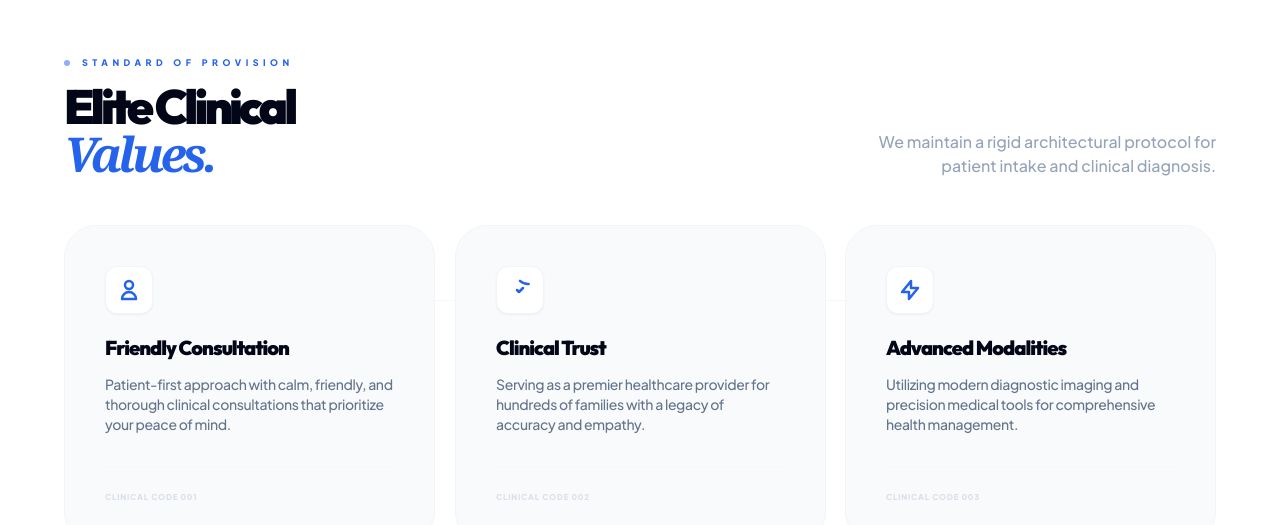
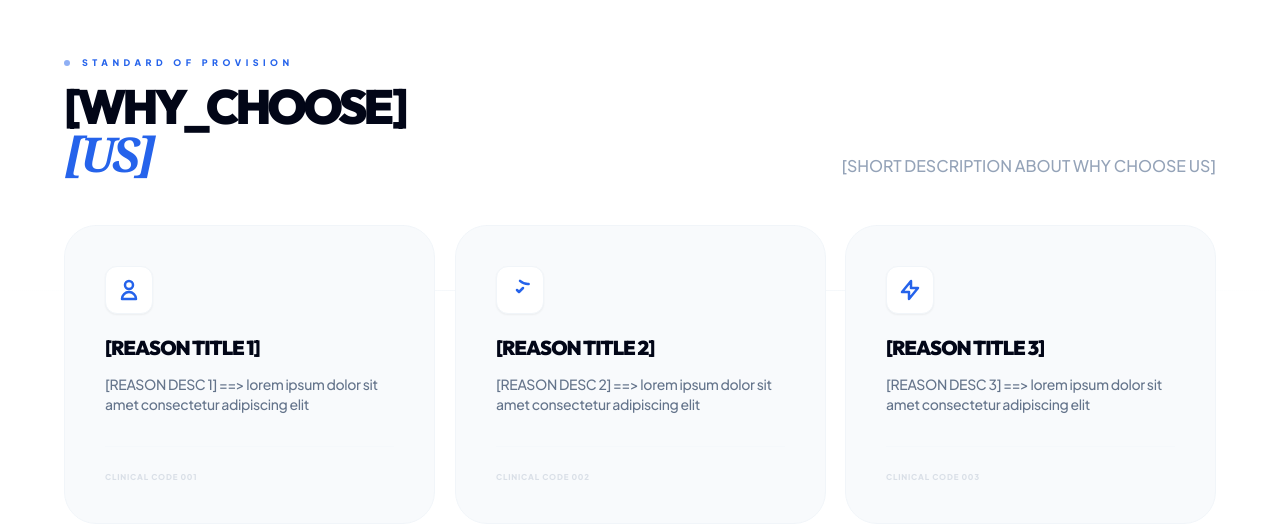
Before and after one commit to competitive7coder/Dr_Clinic, a React (Vite) app: page / in a window 1280 px wide. Shown: the part 2660-3185 px from the top of the page. Built offline with nearby package versions, Linux system fonts and the light colour scheme.

Commit message:
Added Demo details in WhyChoose

```diff
--- a/frontend/components/WhyChooseUs.tsx
+++ b/frontend/components/WhyChooseUs.tsx
@@ -2,9 +2,9 @@
 import React from 'react';
 
 const REASONS = [
-  { title: "Friendly Consultation", desc: "Patient-first approach with calm, friendly, and thorough clinical consultations that prioritize your peace of mind.", icon: "M16 7a4 4 0 11-8 0 4 4 0 018 0zM12 14a7 7 0 00-7 7h14a7 7 0 00-7-7z" },
-  { title: "Clinical Trust", desc: "Serving as a premier healthcare provider for hundreds of families with a legacy of accuracy and empathy.", icon: "M9 12l2 2 4-4m5.618-4.016A11.955 11.955 0 0112 2.944" },
-  { title: "Advanced Modalities", desc: "Utilizing modern diagnostic imaging and precision medical tools for comprehensive health management.", icon: "M13 10V3L4 14h7v7l9-11h-7z" }
+  { title: "[REASON TITLE 1]", desc: "[REASON DESC 1] ==> lorem ipsum dolor sit amet consectetur adipiscing elit", icon: "M16 7a4 4 0 11-8 0 4 4 0 018 0zM12 14a7 7 0 00-7 7h14a7 7 0 00-7-7z" },
+  { title: "[REASON TITLE 2]", desc: "[REASON DESC 2] ==> lorem ipsum dolor sit amet consectetur adipiscing elit", icon: "M9 12l2 2 4-4m5.618-4.016A11.955 11.955 0 0112 2.944" },
+  { title: "[REASON TITLE 3]", desc: "[REASON DESC 3] ==> lorem ipsum dolor sit amet consectetur adipiscing elit", icon: "M13 10V3L4 14h7v7l9-11h-7z" }
 ];
 
 export const WhyChooseUs: React.FC<{ revealRef: any }> = ({ revealRef }) => (
@@ -21,11 +21,11 @@ export const WhyChooseUs: React.FC<{ revealRef: any }> = ({ revealRef }) => (
              <span className="text-blue-600 font-black text-[9px] uppercase tracking-[0.5em]">Standard of Provision</span>
           </div>
           <h2 className="text-3xl md:text-5xl font-black text-slate-950 tracking-[-0.08em] leading-none text-center md:text-left">
-            Elite Clinical <br/> <span className="text-blue-600 italic font-serif">Values.</span>
+            [WHY_CHOOSE] <br/> <span className="text-blue-600 italic font-serif">[US]</span>
           </h2>
         </div>
         <p className="text-xs md:text-base text-slate-400 font-medium max-w-sm text-center md:text-right leading-relaxed mx-auto md:mx-0">
-          We maintain a rigid architectural protocol for patient intake and clinical diagnosis.
+          [SHORT DESCRIPTION ABOUT WHY CHOOSE US]
         </p>
       </div>
 
```
